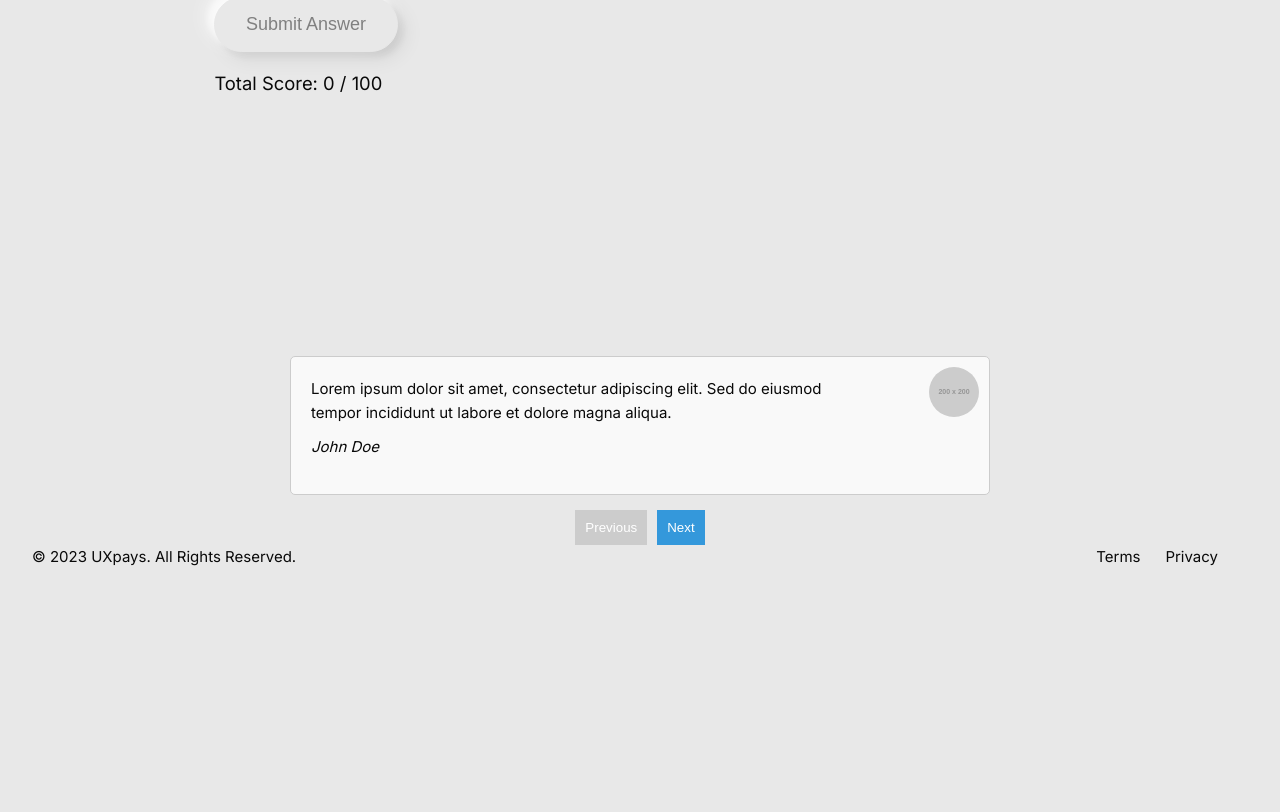
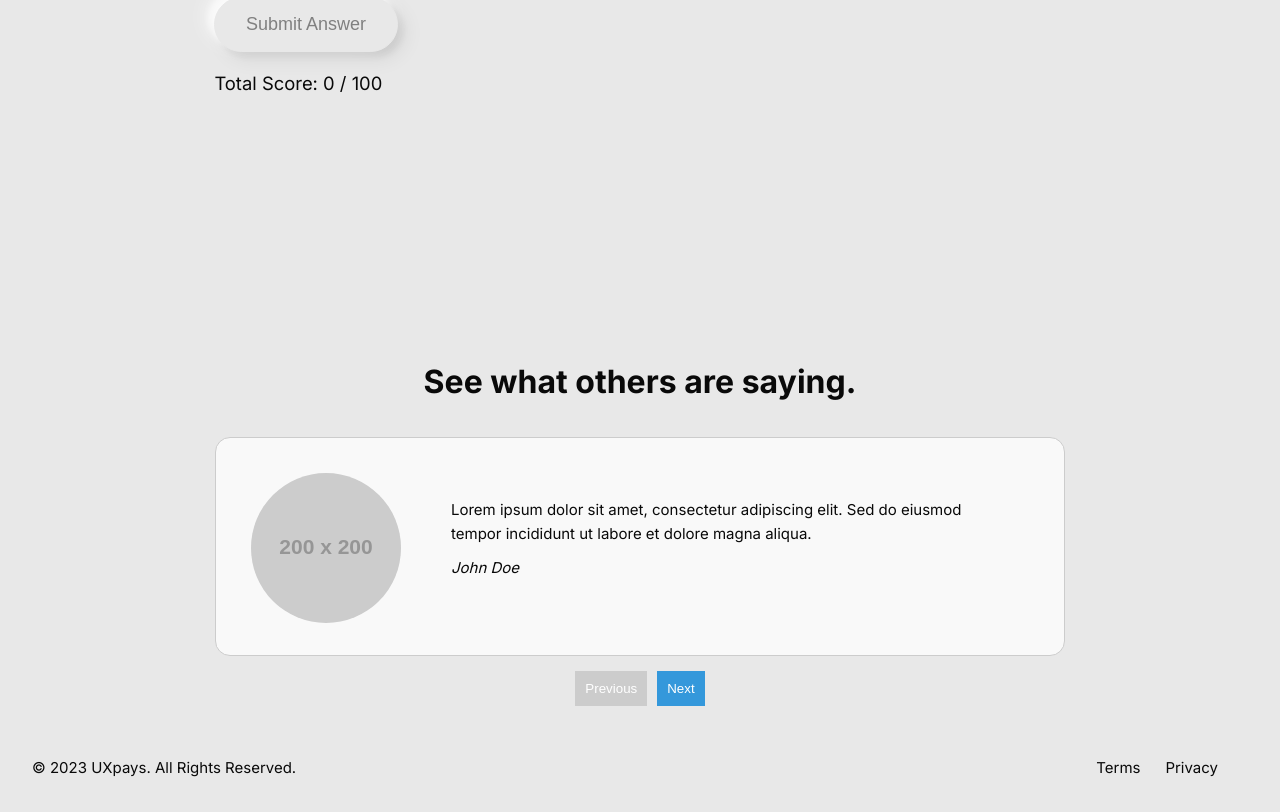
Before and after one commit to jamesdesigns/vue-project, a Vue app: page / in a window 1280 px wide. Shown: the part 2190-3002 px from the top of the page. Before the commit the page ends 2791 px from the top, so only its background shows below. Built offline with nearby package versions, Linux system fonts and the light colour scheme.

Commit message:
Adjust the profile pic to be on the left side of the testimonial

```diff
--- a/src/components/Testimonials.vue
+++ b/src/components/Testimonials.vue
@@ -1,5 +1,6 @@
 <template>
   <div class="testimonial-slider">
+    <h3>See what others are saying.</h3>
     <div class="testimonial" v-for="(testimonial, index) in testimonials" :key="index" :class="{ active: index === currentIndex }">
       <div class="testimonial-content">
         <p>{{ testimonial.message }}</p>
@@ -28,7 +29,7 @@ export default {
         {
           message: "Duis aute irure dolor in reprehenderit in voluptate velit esse cillum dolore eu fugiat nulla pariatur.",
           author: "Jane Smith",
-          profilePicture: "phttps://placehold.co/200x200",
+          profilePicture: "https://placehold.co/200x200",
         },
         {
           message: "Excepteur sint occaecat cupidatat non proident, sunt in culpa qui officia deserunt mollit anim id est laborum.",
@@ -50,17 +51,19 @@ export default {
 </script>
 
 <style scoped>
+h3 { text-align: center; font-size: 2rem; font-weight: bold; margin-bottom: 30px; }
 .testimonial-slider {
   position: relative;
-  max-width: 700px;
+  max-width: 850px;
   margin: 0 auto;
+  height: 50vh;
 }
 
 .testimonial {
   display: none;
-  padding: 20px;
+  padding: 60px;
   border: 1px solid #ccc;
-  border-radius: 5px;
+  border-radius: 15px;
   background-color: #f9f9f9;
   position: relative;
 }
@@ -72,6 +75,7 @@ export default {
 .testimonial-content {
   margin-bottom: 15px;
   max-width: 550px;
+  margin-left: 175px;
 }
 
 .author {
@@ -80,13 +84,13 @@ export default {
 }
 
 .profile-picture {
-  width: 50px;
-  height: 50px;
+  width: 150px;
+  height: 150px;
   border-radius: 50%;
   object-fit: cover;
   position: absolute;
-  top: 10px;
-  right: 10px;
+  top: 35px;
+  left: 35px;
 }
 
 .slider-controls {
```
